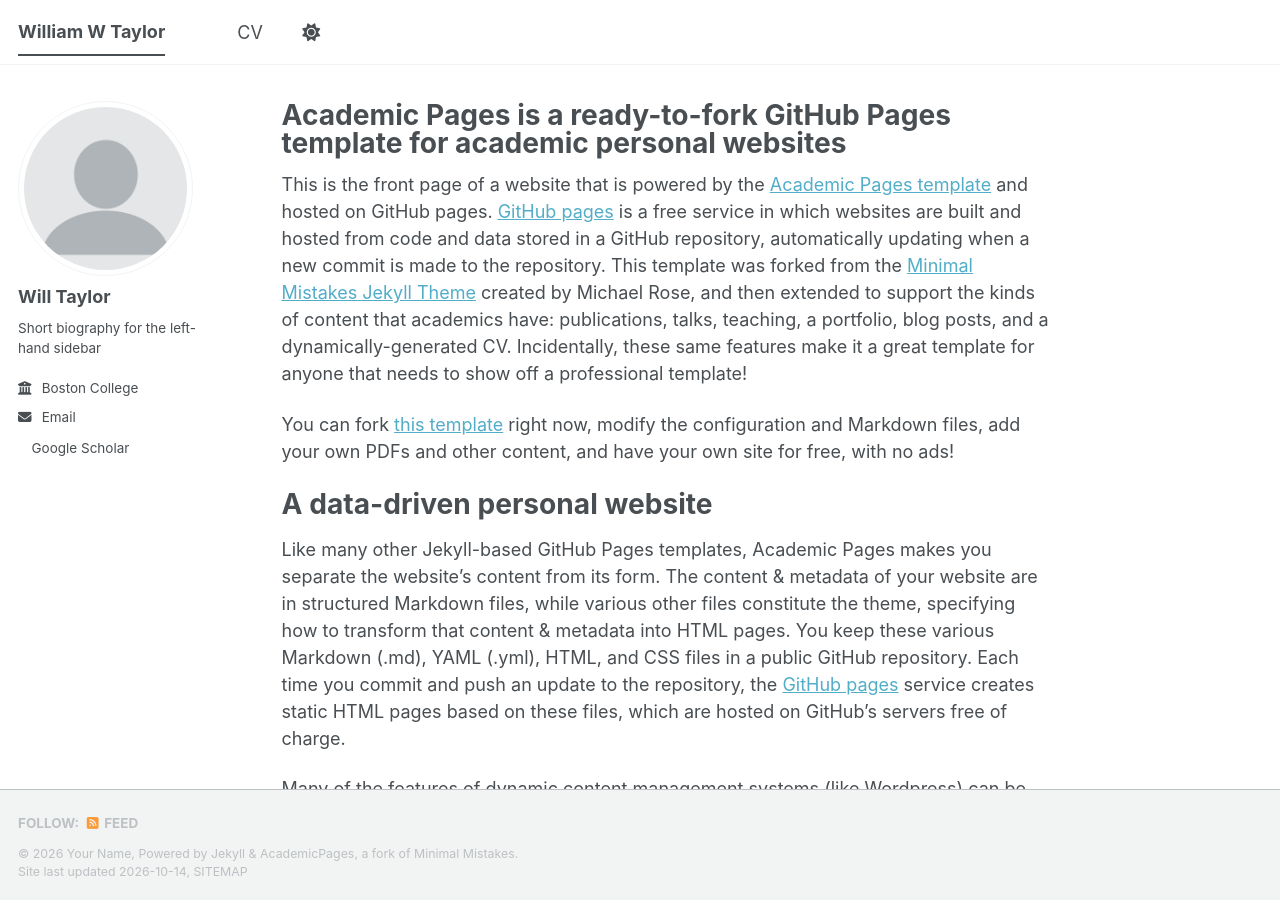
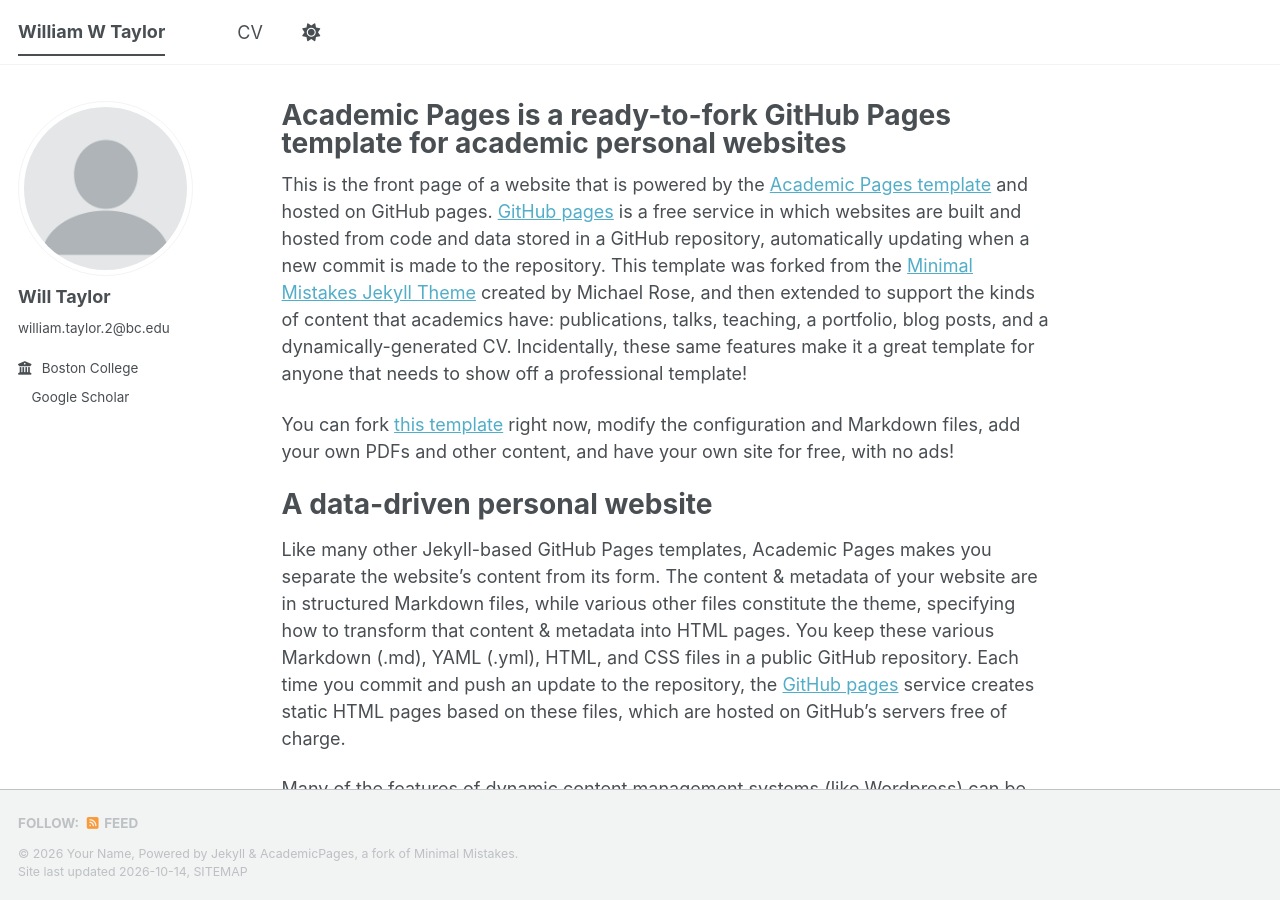
Before and after one commit to williamwtaylor/williamwtaylor.github.io, a Jekyll site: the page built from _pages/about.md, in a window 1280 px wide and 900 px high. Built offline with Jekyll 4.4.1, drawn with Linux system fonts in a browser that asks for light colours; a style sheet for code colours, icons or effects is not loaded.

Commit message:
Update _config.yml

```diff
--- a/_config.yml
+++ b/_config.yml
@@ -26,11 +26,11 @@ author:
   avatar           : "profile.png"
   name             : "Will Taylor"
   pronouns         : # example: "she/her"
-  bio              : "Short biography for the left-hand sidebar"
+  bio              : "william.taylor.2@bc.edu"
  # location         : "Earth"
   employer         : "Boston College"
   uri              : # URL
-  email            : "william.taylor.2@bc.edu"
+  email            : #"william.taylor.2@bc.edu"
 
   # Academic websites
   academia         : # URL
```
